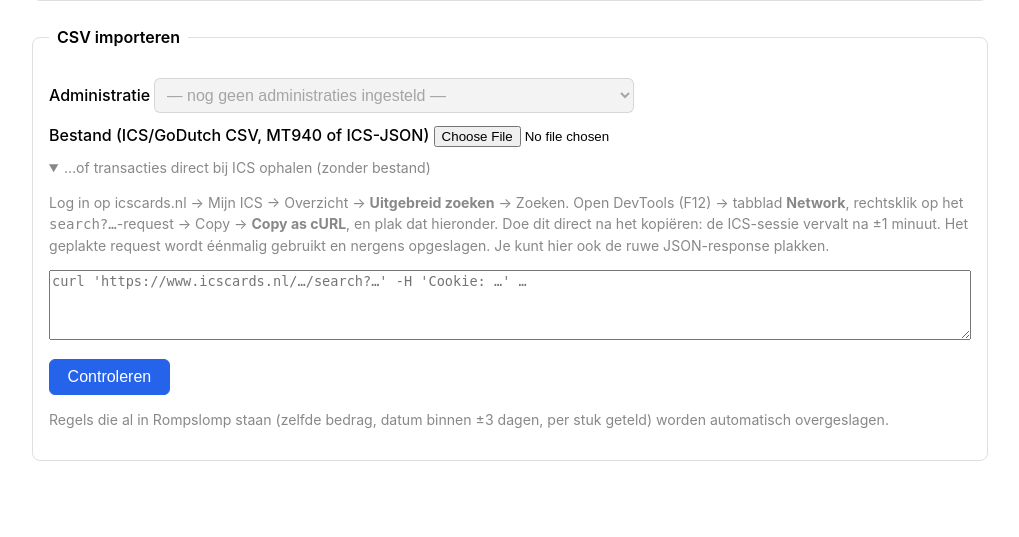
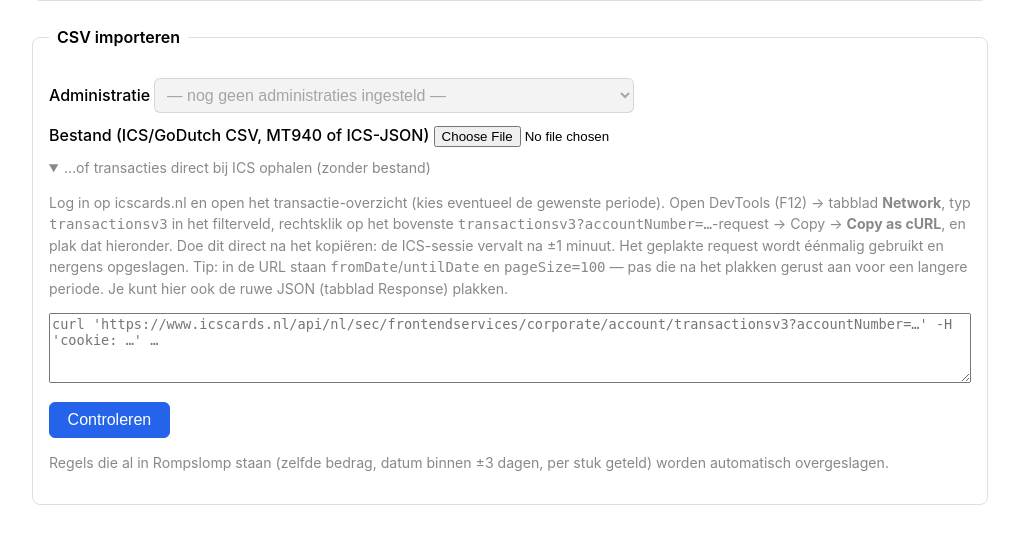
Before and after one commit to TerrorSource/BankCSV-rompslomp, a Flask app: page / in a window 1280 px wide, after a click on "…of transacties direct bij ICS ophalen (zonder bestand)". Shown: the part 292-829 px from the top of the page, without its empty margins (130-1149 px from the left). Before the commit the page ends 753 px from the top, so only its background shows below. Run offline with Flask 3, Linux system fonts and the light colour scheme; data that the repository does not hold is empty.

Commit message:
ICS transactionsv3-endpoint ondersteunen
- Instructies bijgewerkt: het request heet nu transactionsv3, niet search
- JSON-parser zoekt de transactielijst recursief en kent meer veldnamen,
  inclusief los debitCredit-veld en geneste bedragen
- Duidelijke foutmelding met gevonden velden als het formaat afwijkt

Co-Authored-By: Claude Opus 5.5 <noreply@anthropic.com>

```diff
--- a/app/app.py
+++ b/app/app.py
@@ -240,23 +240,62 @@ def parse_mt940(text):
     return rows
 
 
+ICS_DATE_KEYS = ("transactionDate", "date", "bookingDate", "processingDate")
+ICS_AMOUNT_KEYS = ("billingAmount", "amount", "transactionAmount")
+
+
+def _find_transaction_list(node):
+    """Zoekt (recursief) de eerste lijst met transactie-objecten, zodat zowel
+    een kale lijst als een genest antwoord ({"transactions": [...]},
+    {"data": {"items": [...]}}) werkt."""
+    if isinstance(node, list):
+        if node and all(isinstance(x, dict) for x in node) and any(
+            any(k in x for k in ICS_DATE_KEYS) for x in node
+        ):
+            return node
+        for x in node:
+            found = _find_transaction_list(x)
+            if found is not None:
+                return found
+    elif isinstance(node, dict):
+        for v in node.values():
+            found = _find_transaction_list(v)
+            if found is not None:
+                return found
+    return None
+
+
+def _ics_amount(t):
+    for key in ICS_AMOUNT_KEYS:
+        if key in t and t[key] is not None:
+            value = t[key]
+            if isinstance(value, dict):  # bijv. {"value": 12.5, "currency": "EUR"}
+                value = value.get("value", value.get("amount"))
+            return key, value
+    return None, None
+
+
 def parse_ics_json(text):
-    """JSON-antwoord van het interne ICS transactie-API ('Uitgebreid zoeken').
+    """JSON-antwoord van het interne ICS transactie-API (transactionsv3).
     billingAmount: positief = afschrijving, zelfde teken als de ICS CSV-export."""
     try:
         data = json.loads(text)
     except json.JSONDecodeError as e:
         raise ValueError(f"Geen geldige JSON: {e}")
-    if isinstance(data, dict):
-        lists = [v for v in data.values() if isinstance(v, list)]
-        if not lists:
-            raise ValueError("JSON bevat geen lijst met transacties.")
-        data = lists[0]
+    if isinstance(data, list) and not data:
+        return []
+    transactions = _find_transaction_list(data)
+    if transactions is None:
+        keys = list(data.keys())[:15] if isinstance(data, dict) else type(data).__name__
+        raise ValueError(f"Geen transactielijst gevonden in de JSON. Gevonden velden: {keys}")
+
     rows = []
-    for i, t in enumerate(data, start=1):
-        if not isinstance(t, dict):
-            raise ValueError(f"Transactie {i} is geen object.")
-        raw_date = str(t.get("transactionDate") or t.get("date") or "")[:10]
+    for i, t in enumerate(transactions, start=1):
+        raw_date = ""
+        for key in ICS_DATE_KEYS:
+            if t.get(key):
+                raw_date = str(t[key])[:10]
+                break
         date = None
         for fmt in ("%Y-%m-%d", "%d-%m-%Y"):
             try:
@@ -265,14 +304,20 @@ def parse_ics_json(text):
             except ValueError:
                 pass
         if not date:
-            raise ValueError(f"Transactie {i}: onbekende datum '{raw_date}'.")
-        raw_amount = t.get("billingAmount")
+            raise ValueError(f"Transactie {i}: onbekende datum '{raw_date}'. "
+                             f"Velden: {sorted(t.keys())[:20]}")
+        key, raw_amount = _ics_amount(t)
         if raw_amount is None:
-            raise ValueError(f"Transactie {i}: 'billingAmount' ontbreekt.")
+            raise ValueError(f"Transactie {i}: geen bedrag gevonden. Velden: {sorted(t.keys())[:20]}")
         try:
-            amount = Decimal(str(raw_amount))
+            amount = Decimal(str(raw_amount).replace(",", "."))
         except InvalidOperation:
             raise ValueError(f"Transactie {i}: ongeldig bedrag '{raw_amount}'.")
+        # Sommige antwoorden geven een positief bedrag met een apart D/C-veld;
+        # een creditering (betaling/terugboeking) is in ICS-conventie negatief.
+        dc = str(t.get("debitCredit") or t.get("creditDebitIndicator") or "").upper()
+        if dc.startswith("C") and amount > 0:
+            amount = -amount
         if amount == 0:
             continue
         rows.append({
--- a/app/templates/index.html
+++ b/app/templates/index.html
@@ -74,13 +74,16 @@ in Rompslomp. Het CSV-formaat wordt automatisch herkend.</p>
   </label>
   <details style="margin-top:.6rem">
     <summary class="muted" style="cursor:pointer">…of transacties direct bij ICS ophalen (zonder bestand)</summary>
-    <p class="muted">Log in op icscards.nl → Mijn ICS → Overzicht → <b>Uitgebreid zoeken</b> → Zoeken.
-    Open DevTools (F12) → tabblad <b>Network</b>, rechtsklik op het <code>search?…</code>-request →
+    <p class="muted">Log in op icscards.nl en open het transactie-overzicht (kies eventueel de
+    gewenste periode). Open DevTools (F12) → tabblad <b>Network</b>, typ <code>transactionsv3</code>
+    in het filterveld, rechtsklik op het bovenste <code>transactionsv3?accountNumber=…</code>-request →
     Copy → <b>Copy as cURL</b>, en plak dat hieronder. Doe dit direct na het kopiëren: de
     ICS-sessie vervalt na ±1 minuut. Het geplakte request wordt éénmalig gebruikt en nergens
-    opgeslagen. Je kunt hier ook de ruwe JSON-response plakken.</p>
+    opgeslagen. Tip: in de URL staan <code>fromDate</code>/<code>untilDate</code> en
+    <code>pageSize=100</code> — pas die na het plakken gerust aan voor een langere periode.
+    Je kunt hier ook de ruwe JSON (tabblad Response) plakken.</p>
     <textarea id="pasted" rows="4" style="width:100%;box-sizing:border-box;font-family:monospace;font-size:.85rem"
-      placeholder="curl 'https://www.icscards.nl/…/search?…' -H 'Cookie: …' …"></textarea>
+      placeholder="curl 'https://www.icscards.nl/api/nl/sec/frontendservices/corporate/account/transactionsv3?accountNumber=…' -H 'cookie: …' …"></textarea>
   </details>
   <button id="btnPreview" class="primary">Controleren</button>
   <p class="muted">Regels die al in Rompslomp staan (zelfde bedrag, datum binnen ±3 dagen,
```
Also changed, not shown: README.md.
